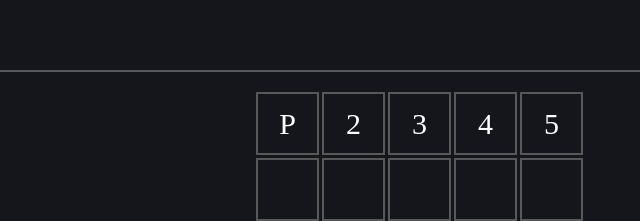
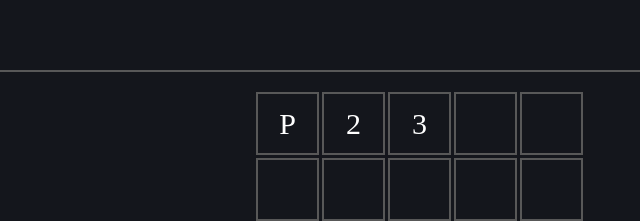
Before and after one commit to Paulo-Mikhael/wordle, a plain HTML site: page index.html in a window 1280 px wide. Shown: the top 221 px of the page, 219-859 px from the left. Drawn offline with Linux system fonts and the light colour scheme.

Commit message:
numero 3

```diff
--- a/index.html
+++ b/index.html
@@ -22,12 +22,8 @@
         <div class="square">
             <p>3</p>
         </div>
-        <div class="square">
-            <p>4</p>
-        </div>
-        <div class="square">
-            <p>5</p>
-        </div>
+        <div class="square"></div>
+        <div class="square"></div>
         <div class="square"></div>
         <div class="square"></div>
         <div class="square"></div>
```
